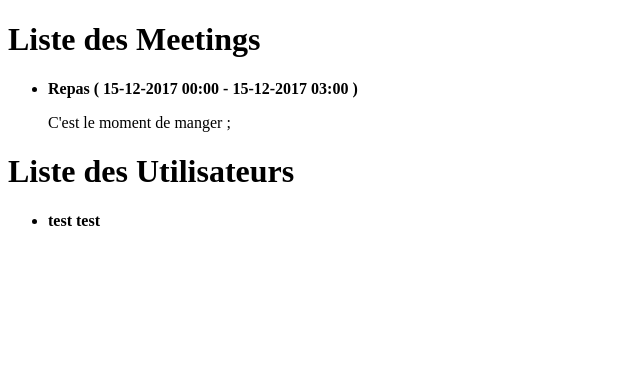
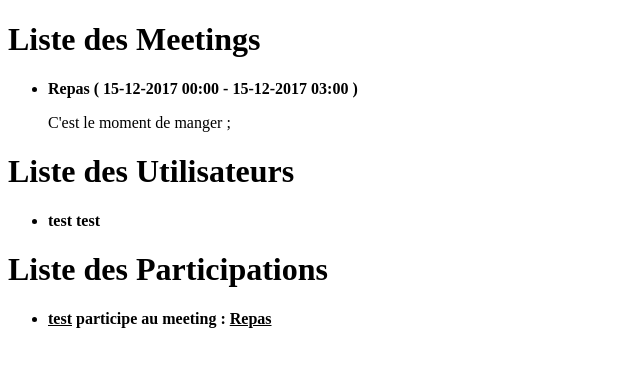
Before and after one commit to flo-ipssi/TP-POO, a PHP site: page / in a window 1280 px wide. Shown: the top 367 px of the page, without its empty margins (0-640 px from the left). Run offline with PHP 8.4, Linux system fonts and the light colour scheme; data comes from the database, SQL or seed files in the repository; tables that the repository leaves empty hold one stand-in row (values such as "Sample post").

Commit message:
Ajout de la liste des perticipants

```diff
--- a/classe/ServicesManager.php
+++ b/classe/ServicesManager.php
@@ -39,4 +39,15 @@ class ServicesManager
     }
     return $array;
   }
+
+  public function getParticipation()
+  {
+    $array = array();
+    $q = $this->_bdd->query('SELECT DISTINCT * FROM users, meet, meeting WHERE users.id=meet.id_participant AND meeting.id=meet.id_meet ORDER BY nom');
+    while ($donnees = $q->fetch(PDO::FETCH_ASSOC))
+    {
+      array_push($array, "<strong><u>".$donnees['nom']."</u> participe au meeting : <u>".$donnees['titre']."</u> </strong>");
+    }
+    return $array;
+  }
 }
--- a/index.php
+++ b/index.php
@@ -5,6 +5,7 @@ $bdd = new PDO('mysql:host=localhost;dbname=test', 'root', '');
 $obj = new Application\ServicesManager($bdd);
 $tab = $obj->getList();
 $array = $obj->getUsers();
+$tbl = $obj->getParticipation();
 
 
 ?>
@@ -31,5 +32,13 @@ $array = $obj->getUsers();
       }
       ?>
   </ul>
+  <h1>Liste des Participations</h1>
+  <ul>
+    <?php
+      foreach ($tbl as $key => $value) {
+        echo '<li>'.$value.'</li>';
+      }
+      ?>
+  </ul>
 </body>
 </html>
```
Also changed, not shown: README.md.
